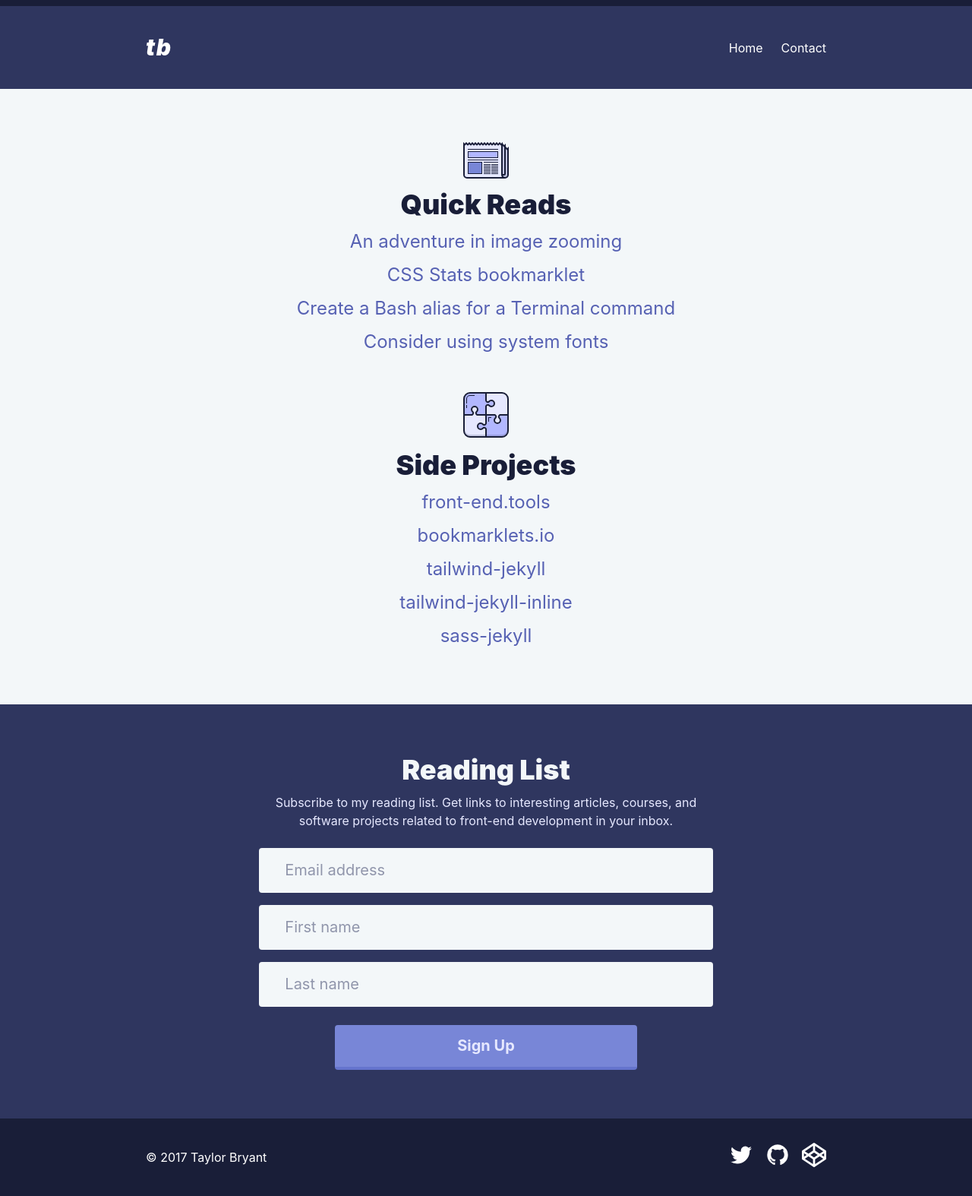
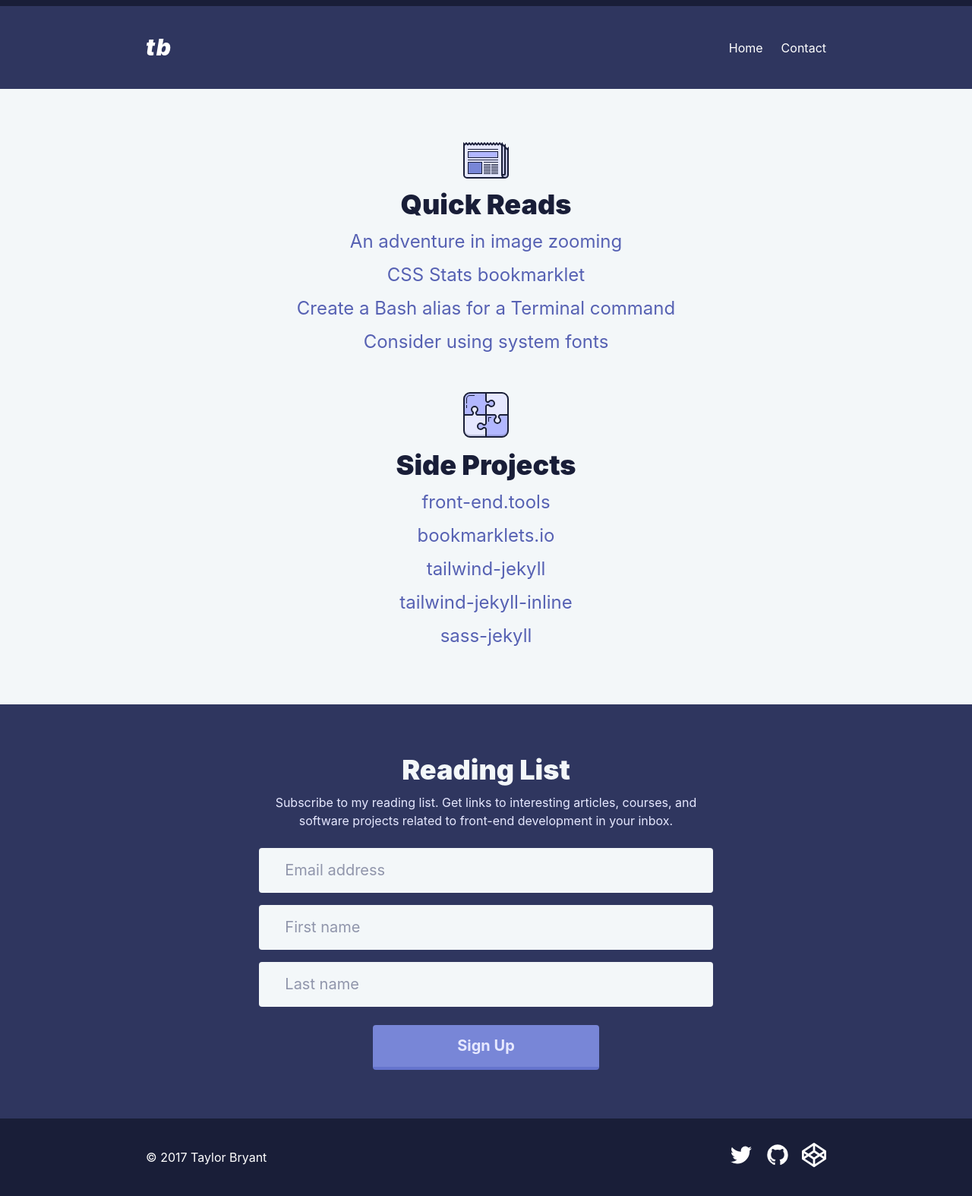
Before and after one commit to scottwater/taylorbryant.github.io, a Jekyll site: the page built from index.html, in a window 1280 px wide. Shown: the whole page at 76% size. Built offline with Jekyll 4.4.1, drawn with Linux system fonts in a browser that asks for light colours.

Commit message:
Decrease Sign Up button width

```diff
--- a/_layouts/default.html
+++ b/_layouts/default.html
@@ -46,7 +46,7 @@ layout: compress
         <input type="text" name="b_214a889e346f10ca74afca7c0_302c579580" tabindex="-1" value="">
       </div>
 
-      <button class="bg-indigo-light hover:bg-indigo border-b-4 border-indigo hover:border-indigo-dark font-bold px-8 py-4 rounded text-indigo-lightest w-full md:w-2/3" id="mc-embedded-subscribe" type="submit" name="subscribe">
+      <button class="bg-indigo-light hover:bg-indigo border-b-4 border-indigo hover:border-indigo-dark font-bold px-8 py-4 rounded text-indigo-lightest w-full md:w-1/2" id="mc-embedded-subscribe" type="submit" name="subscribe">
         Sign Up
       </button>
     </form>
```
